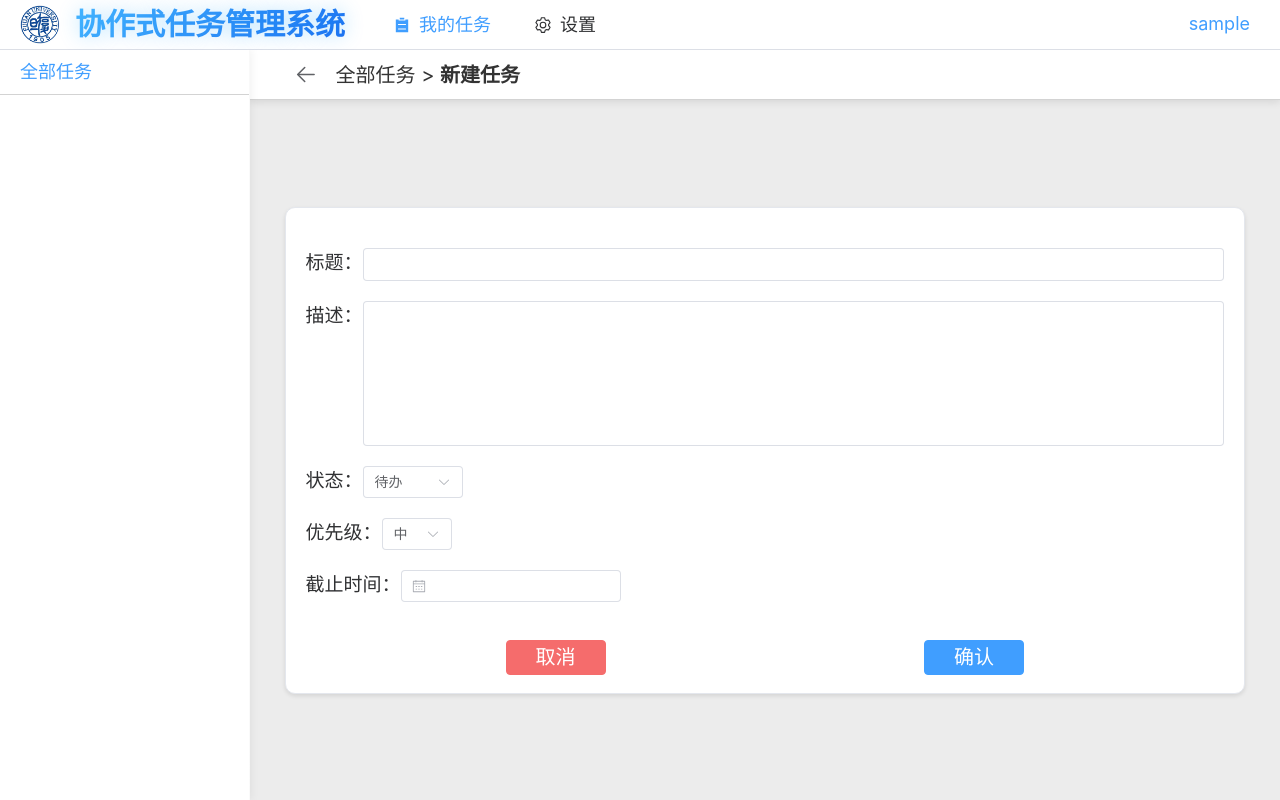
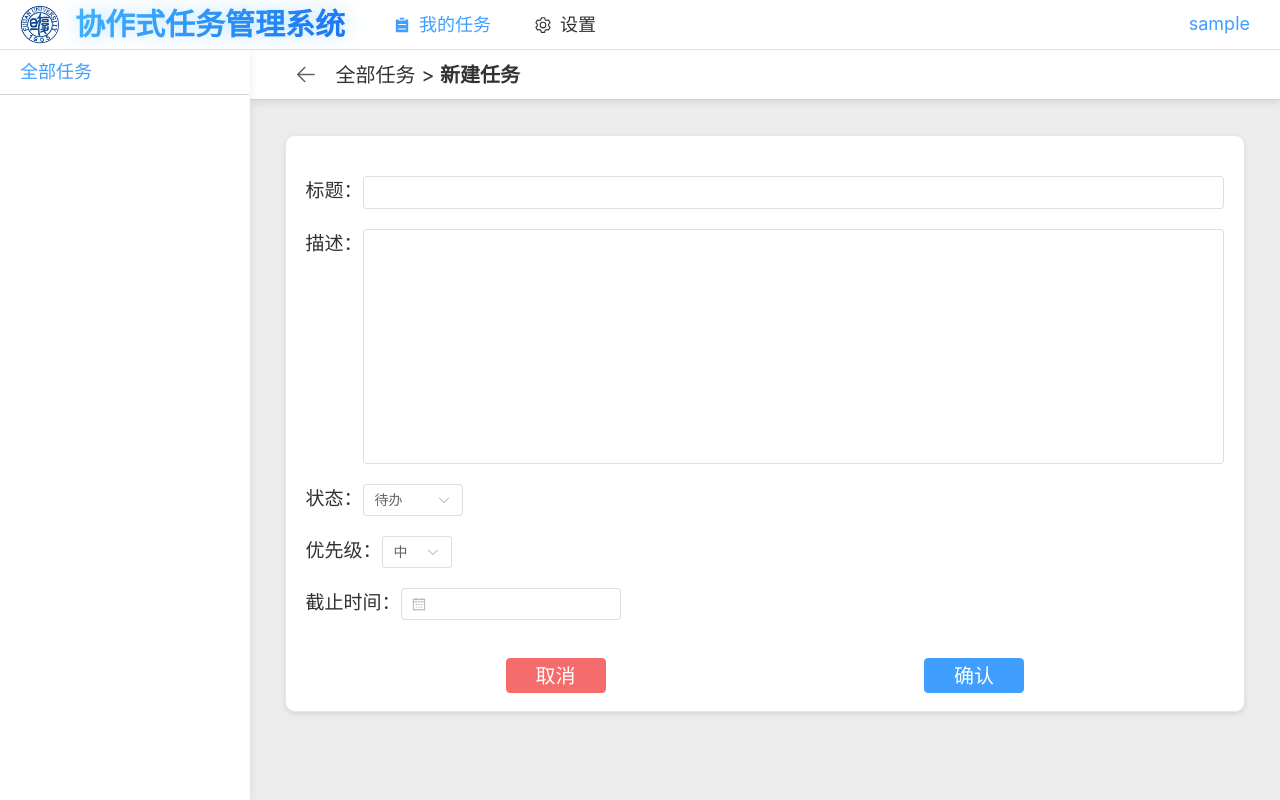
Before and after one commit to maxfyf/Software-Engineering, a Vue app in the folder frontend/: page /task/edit in a window 1280 px wide. Built offline with nearby package versions, Linux system fonts and the light colour scheme; sample sign-in values are in the browser's storage.

Commit message:
fix: layout of editing page

```diff
--- a/frontend/src/assets/styles/main.css
+++ b/frontend/src/assets/styles/main.css
@@ -61,3 +61,7 @@ a,
 .el-card__footer {
   border-top: none !important;
 }
+
+.el-dialog {
+  border-radius: 10px !important;
+}
--- a/frontend/src/views/task/EditTaskView.vue
+++ b/frontend/src/views/task/EditTaskView.vue
@@ -67,11 +67,13 @@ const resetForm = () => {
 // TODO: 回退到AllTaskView，若为新建任务，取消该任务；若为编辑任务，取消编辑记录
 const handleBack = () => {
   // 检查是否有未保存的更改
-  const hasChanges = newTitle.value || newDescription.value || newDate.value
+  const hasChanges = newTitle.value || newDescription.value || newStatus.value ||
+      newPriority.value || newDate.value
+  const info = isNew.value ? '您新建的任务尚未保存，确定要离开吗？' : '您有未保存的更改，确定要离开吗？'
 
-  if (hasChanges) {
+  if (hasChanges || isNew.value) {
     ElMessageBox.confirm(
-      '您有未保存的更改，确定要离开吗？',
+      info,
       '提示',
       {
         confirmButtonText: '确定',
@@ -91,14 +93,14 @@ const handleBack = () => {
 // TODO: 保存所有更改并回退到'/task/all'页面
 const saveChanges = () => {
   // 表单验证
-  if (!newTitle.value.trim()) {
+  if (!newTitle.value) {
     ElMessage.warning('请输入任务标题')
     return
   }
 
   const taskData = {
-    title: newTitle.value.trim(),
-    description: newDescription.value.trim(),
+    title: newTitle.value,
+    description: newDescription.value,
     status: newStatus.value,
     priority: newPriority.value,
     deadline: newDate.value
@@ -167,7 +169,7 @@ const saveChanges = () => {
               class="description"
               v-model="newDescription"
               type="textarea"
-              :rows="6"
+              :rows="10"
           />
         </div>
 
@@ -262,23 +264,14 @@ const saveChanges = () => {
 .main-content-wrapper {
   width: 100%;
   height: 100%;
-  display: flex;
   align-items: center;
   justify-content: center;
 }
 
 .box-card {
-  flex: 1;
-  margin-left: 35px;
-  margin-right: 35px;
-  border-radius: 10px;
-  box-shadow: 0 2px 4px 0 rgba(0, 0, 0, 0.1);
+  margin: 35px;
   display: flex;
   flex-direction: column;
-}
-
-.box-card:hover {
-  box-shadow: 0 4px 8px 0 rgba(0, 0, 0, 0.2);
 }
 
 .item {
```
